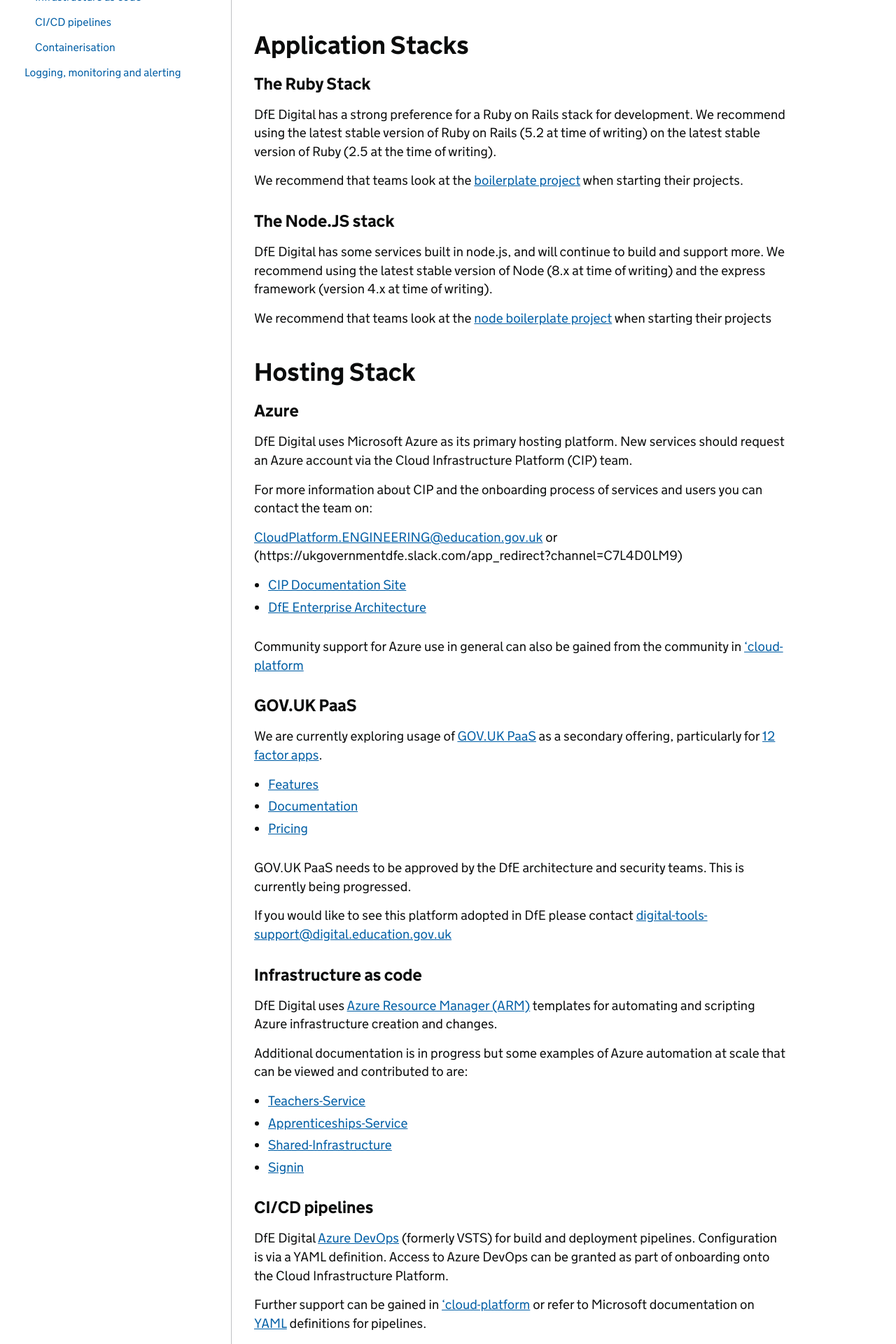
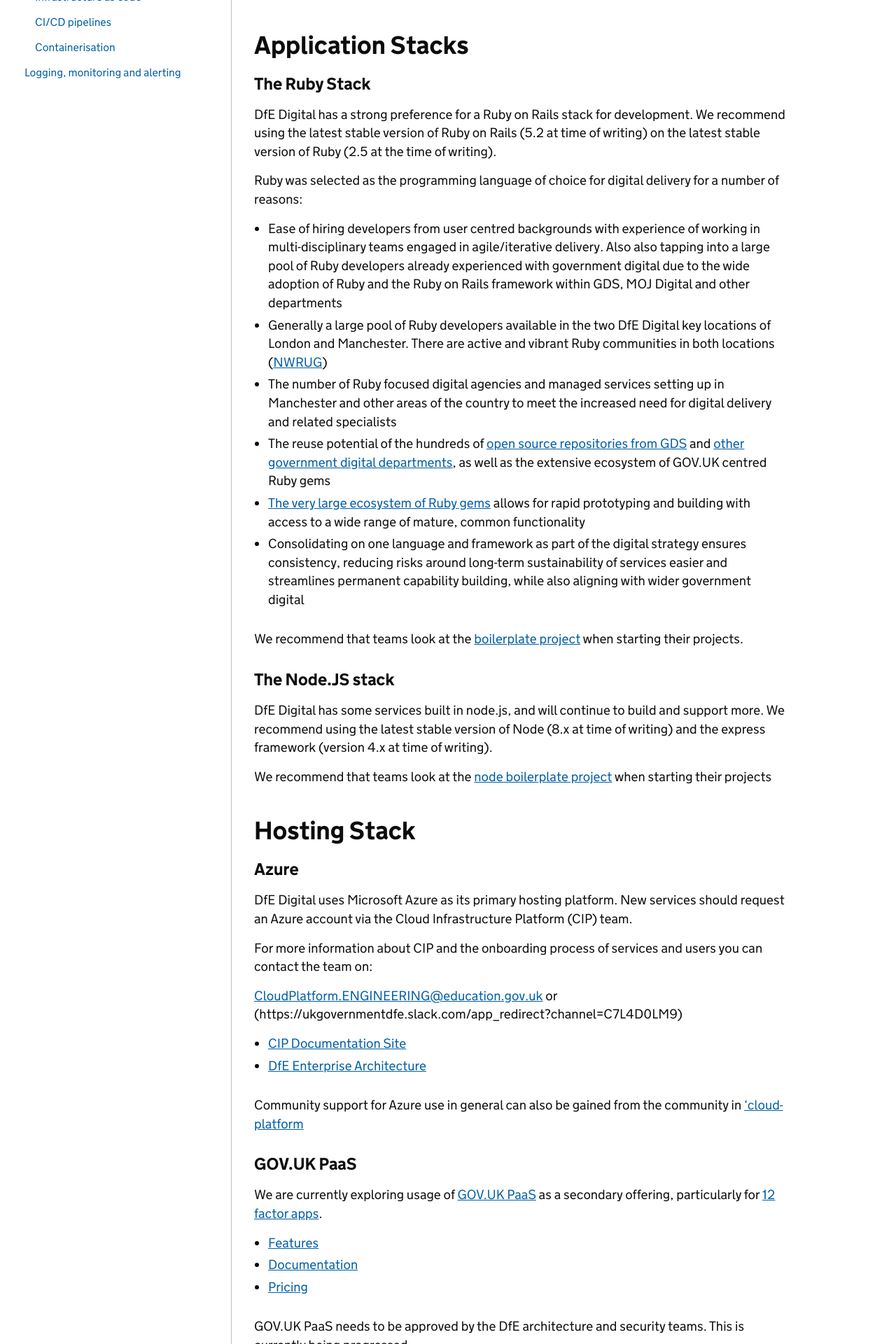
Before and after one commit to DFE-Digital/technical-guidance, a Jekyll site: the page built from guides/default-technology-stack.md, in a window 1280 px wide. Shown: the part 389-2309 px from the top of the page at 70% size. Built offline with Jekyll 4.4.1, drawn with Linux system fonts in a browser that asks for light colours; our own code applies the rules of GitHub Pages for plain Markdown files.

Commit message:
Add rationale for Ruby in default tech stack

```diff
--- a/guides/default-technology-stack.md
+++ b/guides/default-technology-stack.md
@@ -13,6 +13,15 @@ These recommendations are purely that, recommendations, rather than standards th
 ### The Ruby Stack
 
 DfE Digital has a strong preference for a Ruby on Rails stack for development.  We recommend using the latest stable version of Ruby on Rails (5.2 at time of writing) on the latest stable version of Ruby (2.5 at the time of writing).
+
+Ruby was selected as the programming language of choice for digital delivery for a number of reasons:
+
+* Ease of hiring developers from user centred backgrounds with experience of working in multi-disciplinary teams engaged in agile/iterative delivery. Also also tapping into a large pool of Ruby developers already experienced with government digital due to the wide adoption of Ruby and the Ruby on Rails framework within GDS, MOJ Digital and other departments
+* Generally a large pool of Ruby developers available in the two DfE Digital key locations of London and Manchester. There are active and vibrant Ruby communities in both locations ([NWRUG](https://nwrug.org/))
+* The number of Ruby focused digital agencies and managed services setting up in Manchester and other areas of the country to meet the increased need for digital delivery and related specialists
+* The reuse potential of the hundreds of [open source repositories from GDS](https://github.com/alphagov) and [other government digital departments](https://github.com/ministryofjustice), as well as the extensive ecosystem of GOV.UK centred Ruby gems
+* [The very large ecosystem of Ruby gems](https://rubygems.org/) allows for rapid prototyping and building with access to a wide range of mature, common functionality
+* Consolidating on one language and framework as part of the digital strategy ensures consistency, reducing risks around long-term sustainability of services easier and streamlines permanent capability building, while also aligning with wider government digital
 
 We recommend that teams look at the [boilerplate project](https://github.com/DFE-Digital/govuk-rails-boilerplate) when starting their projects.
 
```
